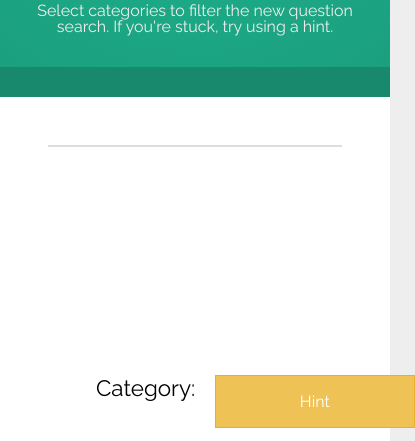
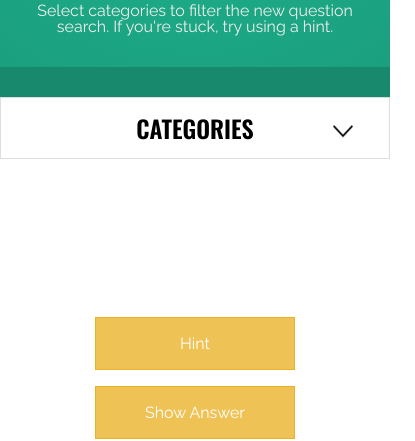
Before and after one commit to PatrickRoberts93/just-trivia, a website: page app/index.html in a window 390 px wide. Shown: the part 426-867 px from the top of the page, 415 px wide, since content can reach past the window. Drawn offline with nearby package versions, Linux system fonts and the light colour scheme; no server answers.

Commit message:
Home page responsive

```diff
--- a/app/index.html
+++ b/app/index.html
@@ -29,10 +29,20 @@
         </header>
 
         <main>
-          <div class="categories"></div>
+          <div class="categories">
+            <h3>Categories</h3>
+            <div class="filters">
+              <div class="filters-inner"></div>
+            </div>
+          </div>
           <div class="question-container">
             <p id="question"></p>
             <p id="answer"></p>
+            <div class="question-controllers">
+              <button id="hint">Hint</button>
+              <button id="show-answer">Show Answer</button>
+              <button id="new-question">New Question</button>
+            </div>
             <dl class="question-info">
               <dt>Category:</dt>
               <dd id="question-category"></dd>
@@ -41,11 +51,6 @@
               <dt>Hint:</dt>
               <dd id="question-hint"></dd>
             </dl>
-            <div class="question-controllers">
-              <button id="hint">Hint</button>
-              <button id="show-answer">Show Answer</button>
-              <button id="new-question">New Question</button>
-            </div>
           </div>
         </main>
 
--- a/app/js/main.js
+++ b/app/js/main.js
@@ -6,7 +6,7 @@ $( document ).ready(function() {
     console.log(categories)
     for (var i = 0; i < categories.length; i++) {
       let html = "<button class='category' data-categoryid='"+categories[i].id+"'>"+categories[i].name+"</button>";
-      $('.categories').append(html);
+      $('.filters-inner').append(html);
     }
   }});
 
@@ -101,4 +101,9 @@ $( document ).ready(function() {
     $('#question-hint').css('opacity',1);
   });
 
+  $('.categories').on('click', 'h3', function() {
+    $(this).toggleClass('open')
+    $('.filters').slideToggle();
+  });
+
 });
--- a/app/sass/base/_base.scss
+++ b/app/sass/base/_base.scss
@@ -11,7 +11,6 @@ html {
 body {
   font-size: 16px;
   font-family: $body-font;
-  background-color: #EEE;
   padding-bottom: 8.2rem;
   min-height: 100%;
   position: relative;
--- a/app/sass/layouts/_categories.scss
+++ b/app/sass/layouts/_categories.scss
@@ -1,10 +1,60 @@
 .categories {
-  display: flex;
-  flex-wrap: wrap;
+
   border: 1px solid #DDD;
 
-  & button.category {
-    flex: 1;
+  h3 {
+    display: none;
+  }
+
+  .filters-inner {
+    display: flex;
+    flex-wrap: wrap;
+
+    button.category {
+      flex: 1;
+    }
+
   }
 
 }
+
+
+@include breakpoint(tiny) {
+  .categories {
+
+    h3 {
+      text-align: center;
+      display: block;
+      width: 100%;
+      font-size: 1.5em;
+      padding: 0.75em;
+      text-transform: uppercase;
+      position: relative;
+
+      &::after {
+        content: "";
+        width: 32px;
+        height: 32px;
+        background-image: url('/images/chevron.png');
+        background-repeat: no-repeat;
+        background-size: 100%;
+        position: absolute;
+        right: 30px;
+        top: 50%;
+        transform: translateY(-40%);
+        transition: all 200ms;
+
+      }
+
+      &.open::after {
+        transform: translateY(-40%) rotate(180deg);
+      }
+    }
+
+    .filters {
+      display: none;
+    }
+
+  }
+
+};
--- a/app/sass/layouts/_main.scss
+++ b/app/sass/layouts/_main.scss
@@ -4,3 +4,9 @@ main {
   padding: 3em;
   margin: 0 auto;
 }
+
+@include breakpoint(tiny) {
+  main {
+    padding: 0;
+  }
+}
--- a/app/sass/layouts/_question.scss
+++ b/app/sass/layouts/_question.scss
@@ -13,6 +13,10 @@
     &#answer {
       opacity: 0;
       color: $success-color;
+
+      &::first-line {
+        line-height: 3.214285714em;
+      }
     }
 
   }
@@ -53,7 +57,7 @@
 
 .question-controllers {
   width: 40%;
-  float: left;
+  float: right;
 
   & button {
     background: lighten($highlight-color, 10%);
@@ -64,3 +68,26 @@
     margin: 0 auto 1em auto;
   }
 }
+
+
+
+
+@include breakpoint(tiny) {
+  .question-container {
+    padding: 1.2em;
+
+    & p {
+      font-size: 1.2em;
+    }
+  }
+
+  .question-info {
+    width: 100%;
+    font-size: 0.8em;
+  }
+
+  .question-controllers {
+    width: 100%;
+    margin: 1em 0;
+  }
+}
```
Also changed, not shown: app/css/styles.css, app/images/chevron.png (added), dist/css/styles.min.css, dist/images/chevron.png (added), dist/index.html, dist/js/main.min.js.
